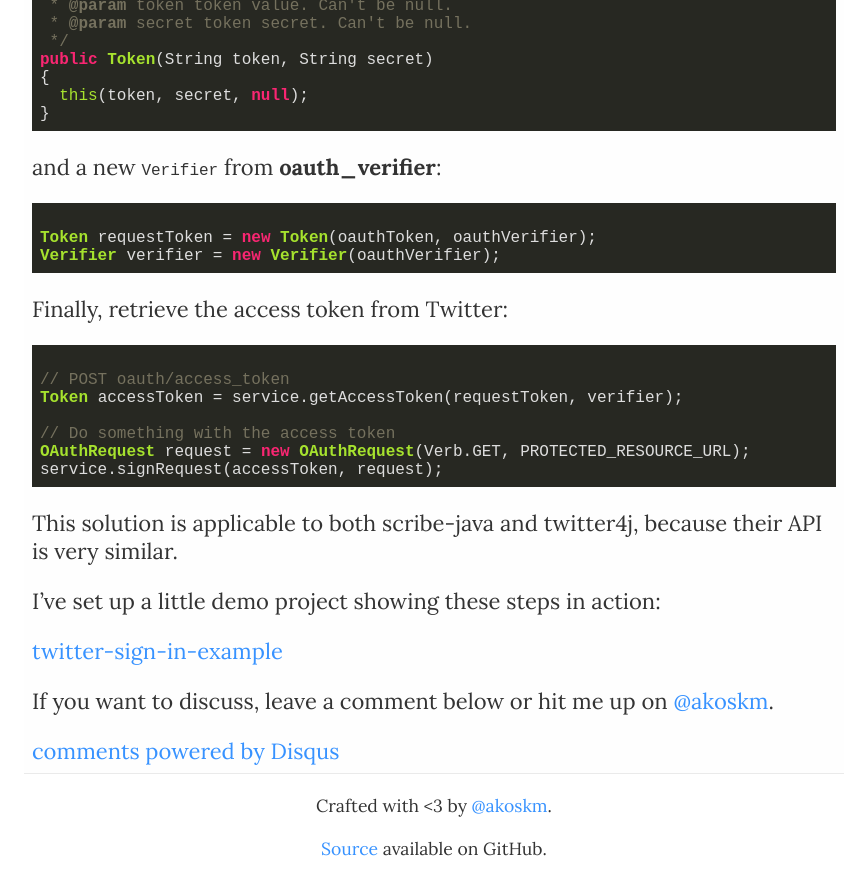
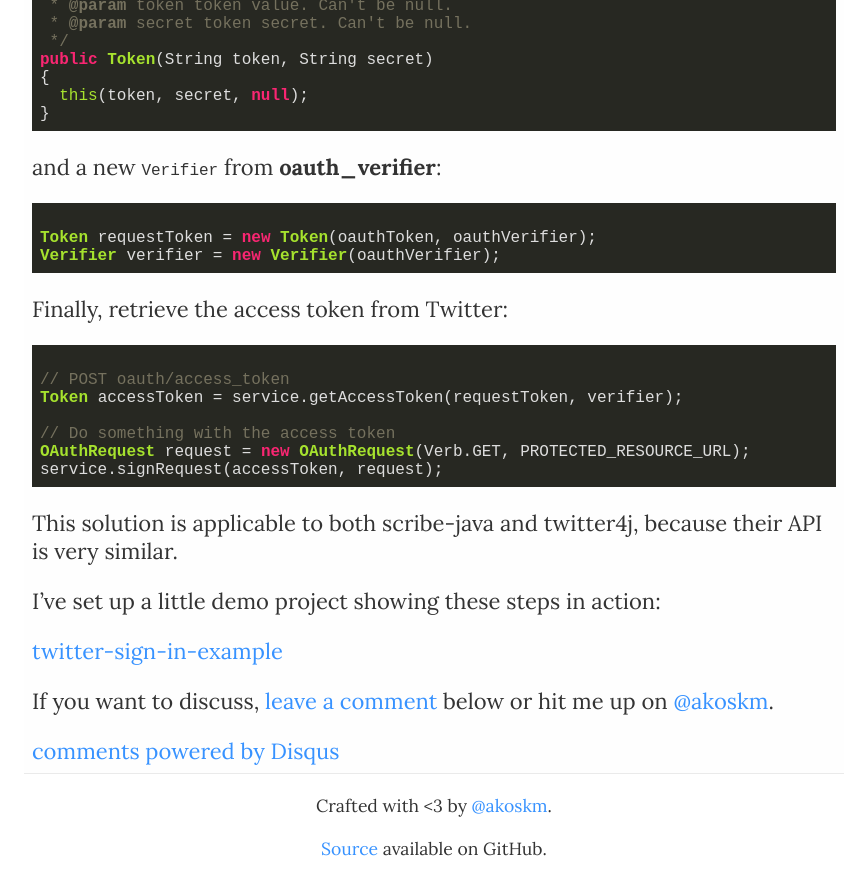
Before and after one commit to akoskm/akoskm.github.io, a Jekyll site: the page built from _posts/2015-07-31-twitter-sign-in-server-side-demo.md, in a window 1280 px wide and 900 px high, scrolled down 1663 px. Shown: the top 895 px of the window, without its empty margins (206-1073 px from the left). Built offline with Jekyll 4.4.1, drawn with Linux system fonts in a browser that asks for light colours; nearby versions of some CDN libraries; comment, search, counter and statistics services are not loaded; some of the changed lines change nothing that is shown.

Commit message:
link to comments

```diff
--- a/_layouts/post.html
+++ b/_layouts/post.html
@@ -15,6 +15,7 @@
 
 {{ content }}
 
+<a name="comments"></a>
 <div id="disqus_thread"></div>
 <script type="text/javascript">
     /* * * CONFIGURATION VARIABLES: EDIT BEFORE PASTING INTO YOUR WEBPAGE * * */
--- a/_posts/2015-07-31-twitter-sign-in-server-side-demo.md
+++ b/_posts/2015-07-31-twitter-sign-in-server-side-demo.md
@@ -63,10 +63,11 @@
 
 [twitter-sign-in-example](https://github.com/akoskm/twitter-sign-in-example)
 
-If you want to discuss, leave a comment below or hit me up on [@akoskm](https://twitter.com/akoskm).
+If you want to discuss, [leave a comment][6] below or hit me up on [@akoskm](https://twitter.com/akoskm).
 
 [1]: https://github.com/fernandezpablo85/scribe-java/blob/master/src/test/java/org/scribe/examples/TwitterExample.java
 [2]: http://twitter4j.org/en/code-examples.html
 [3]: https://twitter.com/fernandezpablo
 [4]: https://github.com/fernandezpablo85/scribe-java
 [5]: https://dev.twitter.com/web/sign-in/implementing
+[6]: http://localhost:4000/2015/07/31/twitter-sign-in-server-side-demo.html#comments
```
